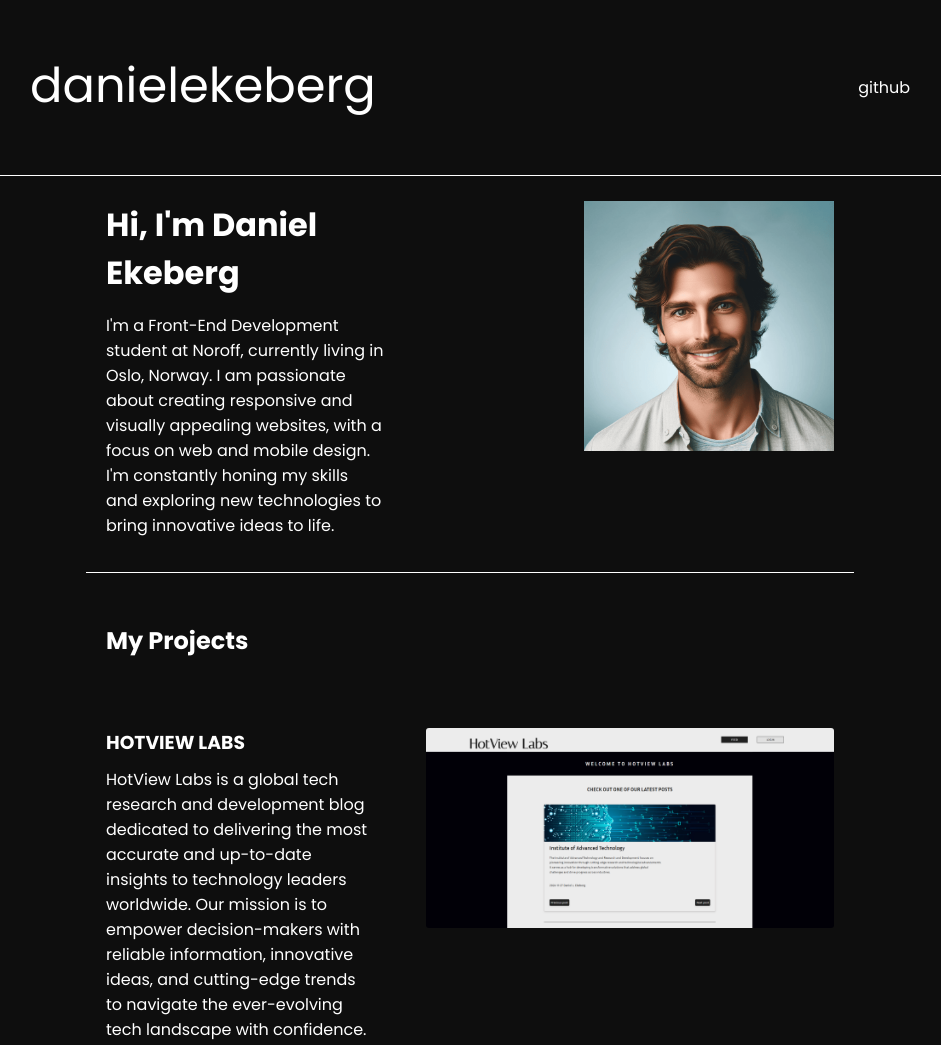
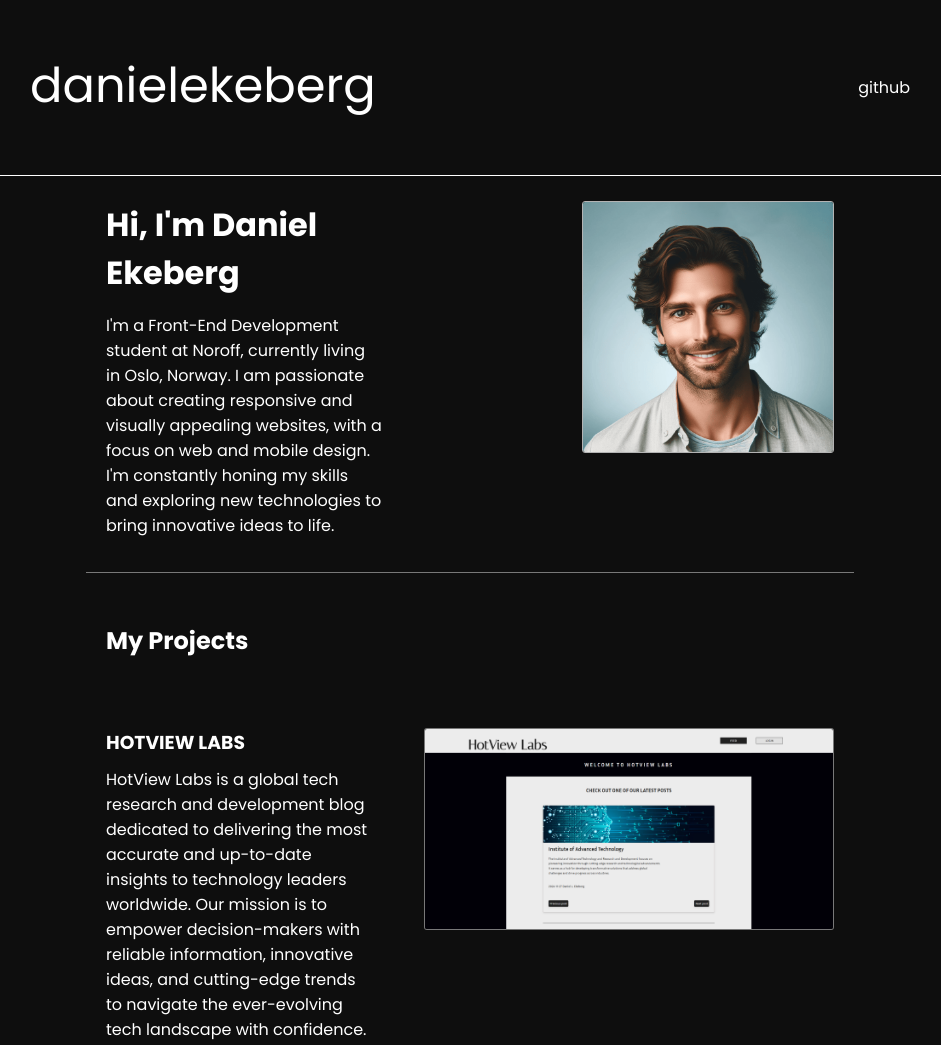
Before and after one commit to danielekeberg/FED-Portfolio, a plain HTML site: page index.html in a window 1280 px wide. Shown: the top 1045 px of the page, without its empty margins (170-1111 px from the left). Drawn offline with Linux system fonts and the light colour scheme; a web font is replaced by a local one.

Commit message:
Update style.css

```diff
--- a/assets/src/style.css
+++ b/assets/src/style.css
@@ -49,7 +49,7 @@ main {
     margin: 25px 0;
     padding: 0 20px;
     padding-bottom: 50px;
-    border-bottom: 1px solid #fff;
+    border-bottom: 1px solid #ffffff70;
 }
 
 .aboutme-text p {
@@ -60,6 +60,8 @@ main {
 
 .aboutme img {
     height: 250px;
+    border: 1px solid #b3b3b3;
+    border-radius: 3px;
 }
 
 .my-project {
@@ -93,6 +95,7 @@ main {
 .projects .my-project .project-img img {
     height: 200px;
     border-radius: 3px;
+    border: 1px solid #ffffff70;
 }
 
 .project-info h3 {
```
